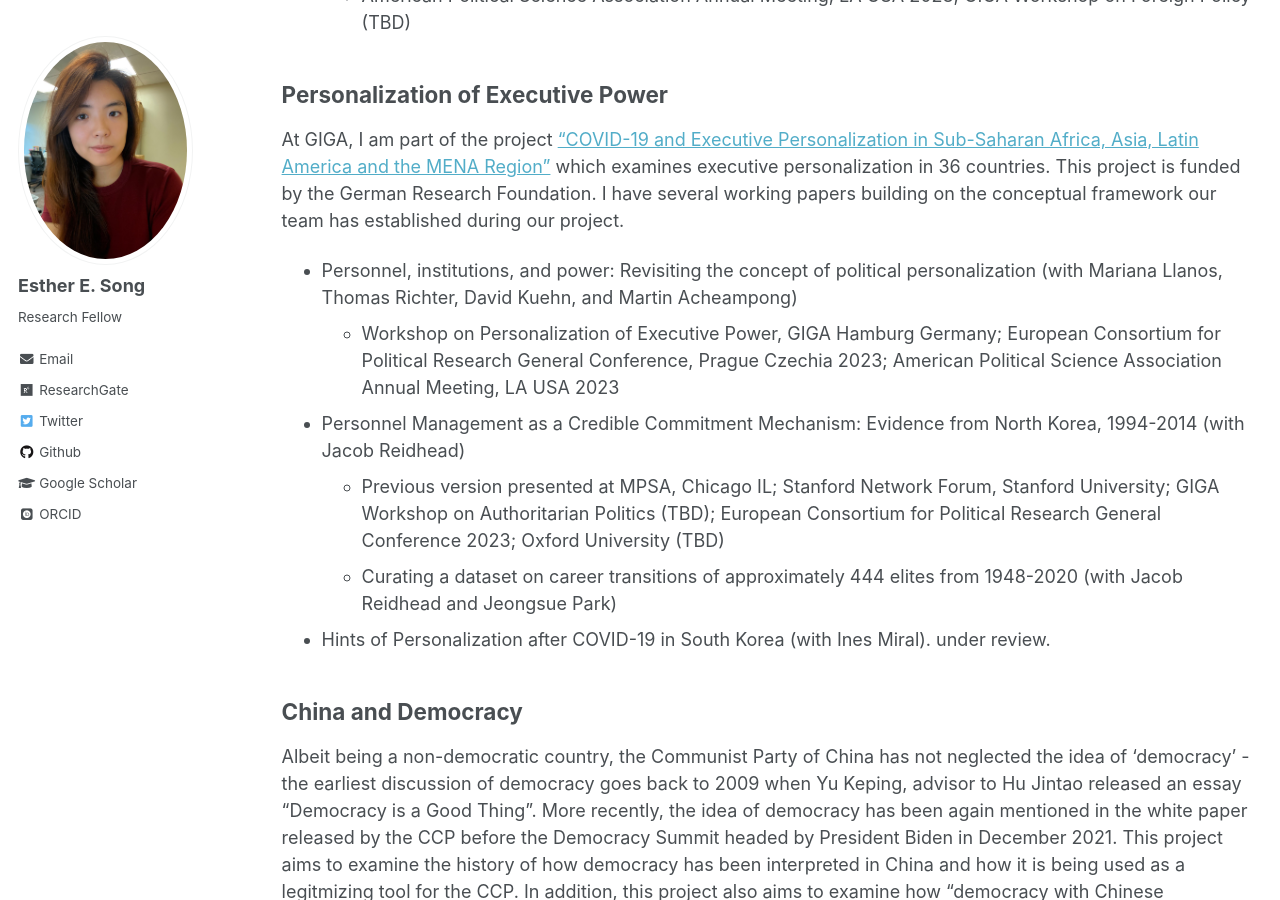
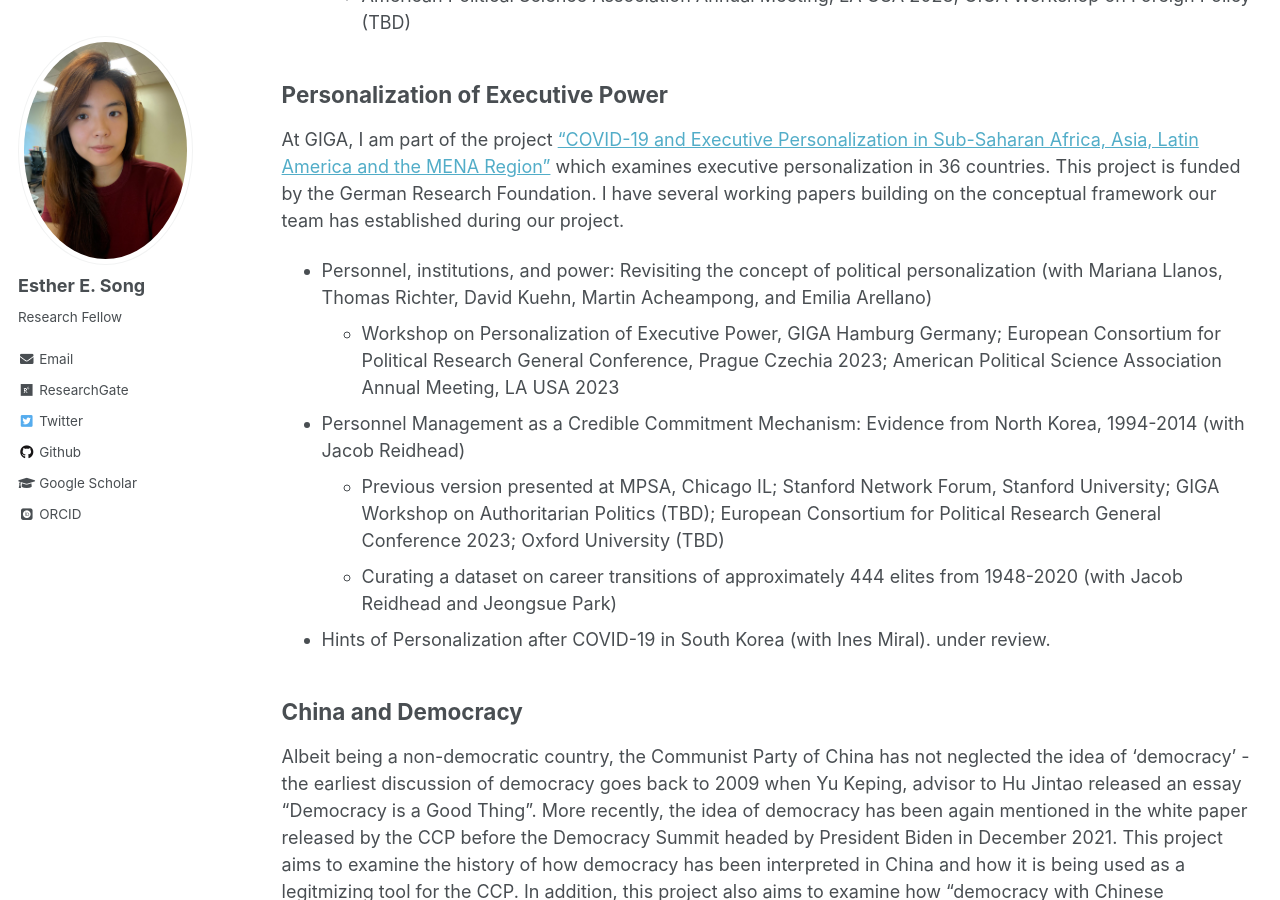
Before and after one commit to ehsong/ehsong.github.io, a Jekyll site: the page built from _pages/research.md, in a window 1280 px wide and 900 px high, scrolled down 2400 px. Built offline with Jekyll 4.4.1, drawn with Linux system fonts in a browser that asks for light colours; some web fonts are replaced.

Commit message:
Update research.md

```diff
--- a/_pages/research.md
+++ b/_pages/research.md
@@ -61,7 +61,7 @@ My last research agenda lies in understanding how China interacts with the liber
 
 At GIGA, I am part of the project [“COVID-19 and Executive Personalization in Sub-Saharan Africa, Asia, Latin America and the MENA Region”](https://www.giga-hamburg.de/en/research-and-transfer/projects/covid-19-executive-personalization-sub-saharan-africa-asia-latin-america-mena-region) which examines executive personalization in 36 countries. This project is funded by the German Research Foundation. I have several working papers building on the conceptual framework our team has established during our project.
 
-* Personnel, institutions, and power: Revisiting the concept of political personalization (with Mariana Llanos, Thomas Richter, David Kuehn, and Martin Acheampong)
+* Personnel, institutions, and power: Revisiting the concept of political personalization (with Mariana Llanos, Thomas Richter, David Kuehn, Martin Acheampong, and Emilia Arellano)
   * Workshop on Personalization of Executive Power, GIGA Hamburg Germany; European Consortium for Political Research General Conference, Prague Czechia 2023; American Political Science Association Annual Meeting, LA USA 2023
 
 * Personnel Management as a Credible Commitment Mechanism: Evidence from North Korea, 1994-2014 (with Jacob Reidhead)
```
